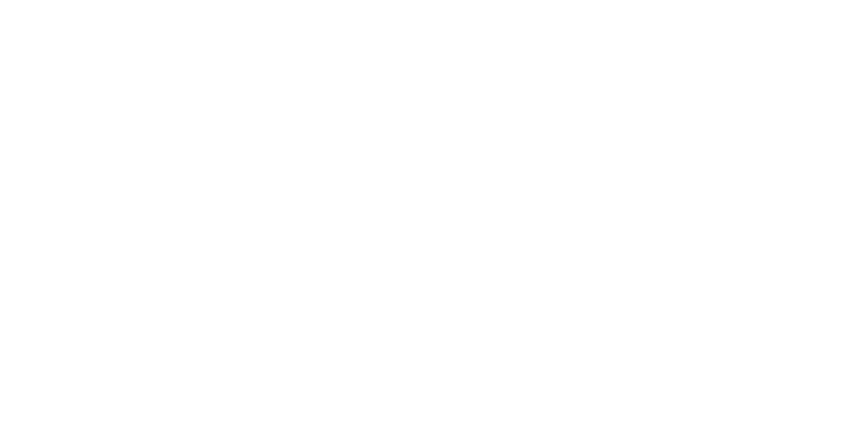
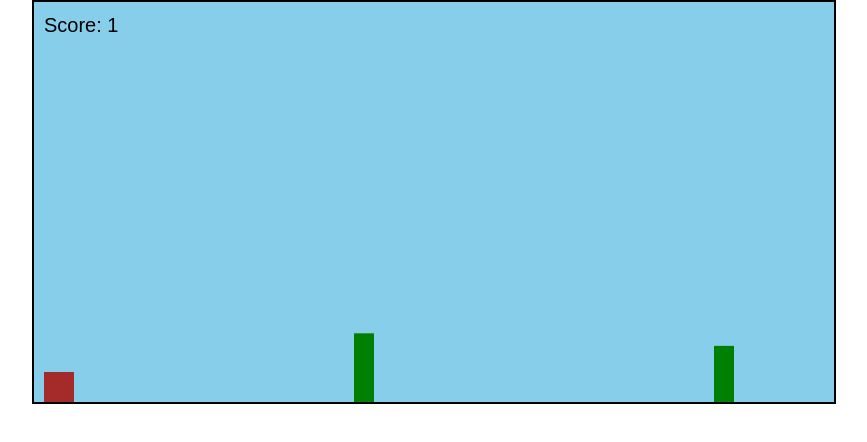
Before and after one commit to Halina-Bulochnikova/play, a plain HTML site: page index.html in a window 1280 px wide. Shown: the whole page, without its empty margins (206-1073 px from the left). Drawn offline with Linux system fonts and the light colour scheme.

Commit message:
add index files

```diff
--- a/index.html
+++ b/index.html
@@ -3,13 +3,137 @@
 <head>
     <meta charset="UTF-8">
     <meta name="viewport" content="width=device-width, initial-scale=1.0">
-    <title>Document</title>
-    <script type="module" src="./js/task-1.js"></script>
-    <script type="module" src="./js/task-2.js"></script>
-    <script type="module" src="./js/task-3.js"></script>
-
+    <title>Dog Jump Game</title>
+    <style>
+        body {
+            margin: 0;
+            font-family: Arial, sans-serif;
+            overflow: hidden;
+        }
+        #gameCanvas {
+            display: block;
+            margin: auto;
+            background-color: #87CEEB;
+            border: 2px solid #000;
+        }
+    </style>
 </head>
 <body>
+    <canvas id="gameCanvas" width="800" height="400"></canvas>
+    <script>
+        const canvas = document.getElementById('gameCanvas');
+        const ctx = canvas.getContext('2d');
 
+        // Game settings
+        const GRAVITY = 0.3;
+        const JUMP_STRENGTH = -10;
+        const OBSTACLE_SPEED = 4;
+
+        // Dog object
+        const dog = {
+            x: 10,
+            y: canvas.height - 60,
+            width: 30,
+            height: 30,
+            color: 'brown',
+            dy: 0,
+            isJumping: false
+        };
+
+        // Obstacle array
+        const obstacles = [];
+        const obstacleInterval = 1500;
+
+        // Score
+        let score = 0;
+
+        // Generate obstacles
+        function createObstacle() {
+            const obstacleHeight = Math.random() * (100 - 30) + 30;
+            const obstacle = {
+                x: canvas.width,
+                y: canvas.height - obstacleHeight,
+                width: 20,
+                height: obstacleHeight,
+                color: 'green'
+            };
+            obstacles.push(obstacle);
+        }
+
+        // Update game objects
+        function update() {
+            // Update dog position
+            dog.dy += GRAVITY;
+            dog.y += dog.dy;
+
+            if (dog.y > canvas.height - dog.height) {
+                dog.y = canvas.height - dog.height;
+                dog.isJumping = false;
+            }
+
+            // Update obstacles
+            for (let i = obstacles.length - 1; i >= 0; i--) {
+                obstacles[i].x -= OBSTACLE_SPEED;
+
+                // Remove off-screen obstacles
+                if (obstacles[i].x + obstacles[i].width < 0) {
+                    obstacles.splice(i, 1);
+                    score += 1; // Increment score
+                }
+            }
+
+            // Check collisions
+            for (const obstacle of obstacles) {
+                if (
+                    dog.x < obstacle.x + obstacle.width &&
+                    dog.x + dog.width > obstacle.x &&
+                    dog.y < obstacle.y + obstacle.height &&
+                    dog.y + dog.height > obstacle.y
+                ) {
+                    alert(`Game Over! Your score: ${score}`);
+                    document.location.reload();
+                }
+            }
+        }
+
+        // Draw game objects
+        function draw() {
+            ctx.clearRect(0, 0, canvas.width, canvas.height);
+
+            // Draw dog
+            ctx.fillStyle = dog.color;
+            ctx.fillRect(dog.x, dog.y, dog.width, dog.height);
+
+            // Draw obstacles
+            for (const obstacle of obstacles) {
+                ctx.fillStyle = obstacle.color;
+                ctx.fillRect(obstacle.x, obstacle.y, obstacle.width, obstacle.height);
+            }
+
+            // Draw score
+            ctx.fillStyle = 'black';
+            ctx.font = '20px Arial';
+            ctx.fillText(`Score: ${score}`, 10, 30);
+        }
+
+        // Game loop
+        function gameLoop() {
+            update();
+            draw();
+            requestAnimationFrame(gameLoop);
+        }
+
+        // Event listener for jumping
+        document.addEventListener('keydown', (event) => {
+            if (event.code === 'Space' && !dog.isJumping) {
+                dog.dy = JUMP_STRENGTH;
+                dog.isJumping = true;
+            }
+        });
+
+        // Start the game
+        setInterval(createObstacle, obstacleInterval);
+        gameLoop();
+    </script>
 </body>
 </html>
--- a/js/task-1.js
+++ /dev/null
@@ -1,8 +0,0 @@
-function makeTransaction(quantity, pricePerDroid) {
-    const totalPrice = quantity * pricePerDroid;
-    return `You ordered ${quantity} droids worth ${totalPrice} credits!`;
-}
-
-console.log(makeTransaction(5, 3000)); // "You ordered 5 droids worth 15000 credits!"
-console.log(makeTransaction(3, 1000)); // "You ordered 3 droids worth 3000 credits!"
-console.log(makeTransaction(10, 500)); // "You ordered 10 droids worth 5000 credits!"
--- a/js/task-2.js
+++ /dev/null
@@ -1,8 +0,0 @@
-function getShippingMessage(country, price, deliveryFee) {
-    const totalPrice = price + deliveryFee;
-    return `Shipping to ${country} will cost ${totalPrice} credits`;
-}
-
-console.log(getShippingMessage("Australia", 120, 50)); // "Shipping to Australia will cost 170 credits"
-console.log(getShippingMessage("Germany", 80, 20)); // "Shipping to Germany will cost 100 credits"
-console.log(getShippingMessage("Sweden", 100, 20)); // "Shipping to Sweden will cost 120 credits"
--- a/js/task-3.js
+++ /dev/null
@@ -1,11 +0,0 @@
-function getElementWidth(content, padding, border) {
-    const parseValue = (str) => parseFloat(str);
-    const contentWidth = parseValue(content);
-    const paddingWidth = parseValue(padding);
-    const borderWith = parseValue(border);
-    return contentWidth + 2 * (paddingWidth + borderWith);
-}
-
-console.log(getElementWidth("50px", "8px", "4px")); // 74
-console.log(getElementWidth("60px", "12px", "8.5px")); // 101
-console.log(getElementWidth("200px", "0px", "0px")); // 200
```
